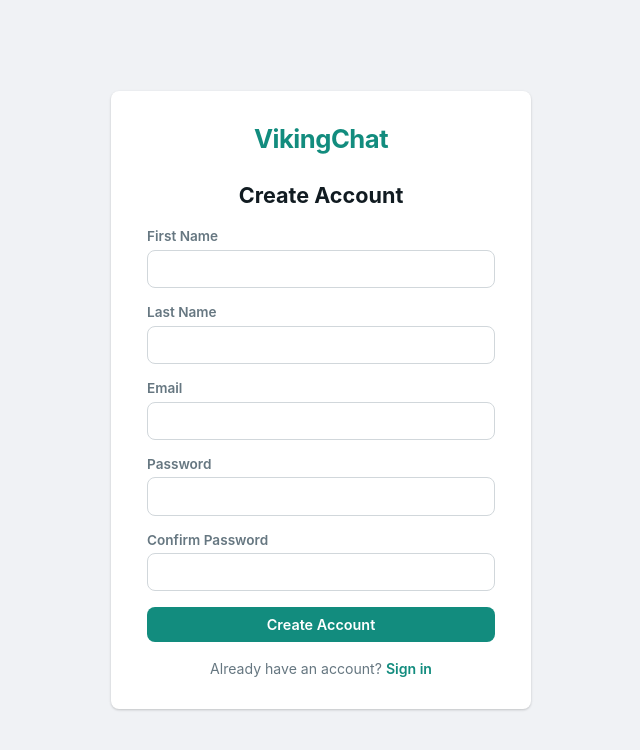
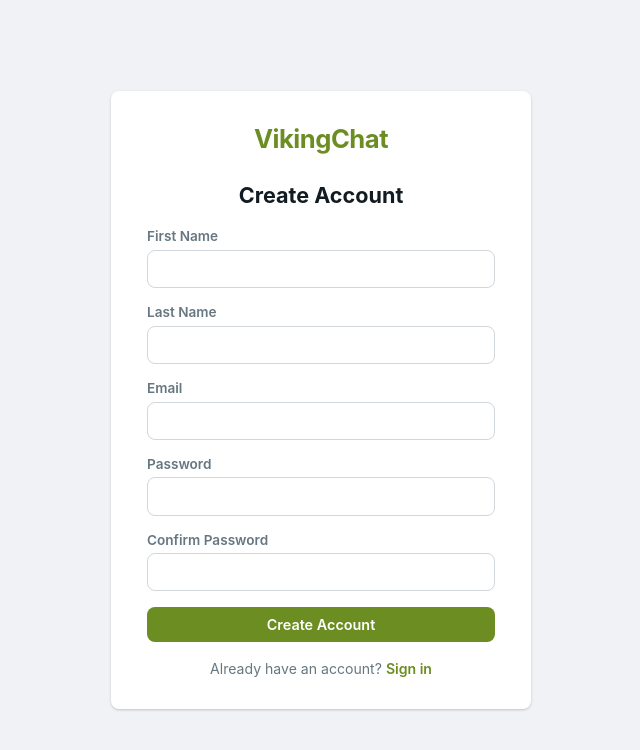
Before and after one commit to valentebp/cs314_chatapp, a React (Vite) app in the folder frontend/: page /register in a window 1280 px wide. Shown: the top 750 px of the page, without its empty margins (319-959 px from the left). Built offline with nearby package versions, Linux system fonts and the light colour scheme; no server answers; the HTML template or start-up script is replaced by a standard one.

Commit message:
fix: updated accent color to match Viking, message input field works correctly with dark mode

```diff
--- a/frontend/src/index.css
+++ b/frontend/src/index.css
@@ -10,8 +10,8 @@
   --color-bg-input: #ffffff;
   --color-bg-header: #ffffff;
   --color-bg-card: #ffffff;
-  --color-accent: #128c7e;
-  --color-accent-hover: #0e7268;
+  --color-accent: #6c8d22;
+  --color-accent-hover: #587a1a;
   --color-danger: #e53e3e;
   --color-danger-hover: #c53030;
   --color-text-primary: #111b21;
@@ -54,7 +54,8 @@
   --color-success-text: #4caf50;
 }
 
-[data-theme="dark"] .form-input {
+[data-theme="dark"] .form-input,
+[data-theme="dark"] .message-input__field {
   background: #2a3942;
   color: var(--color-text-primary);
 }
```
